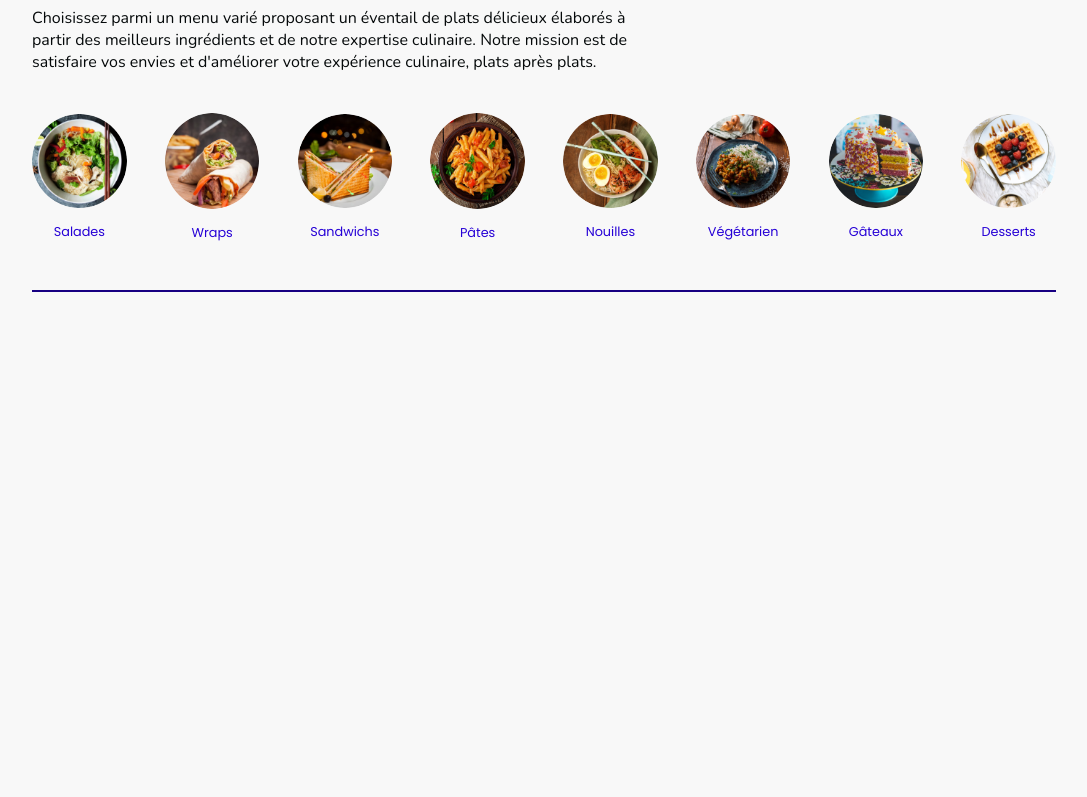
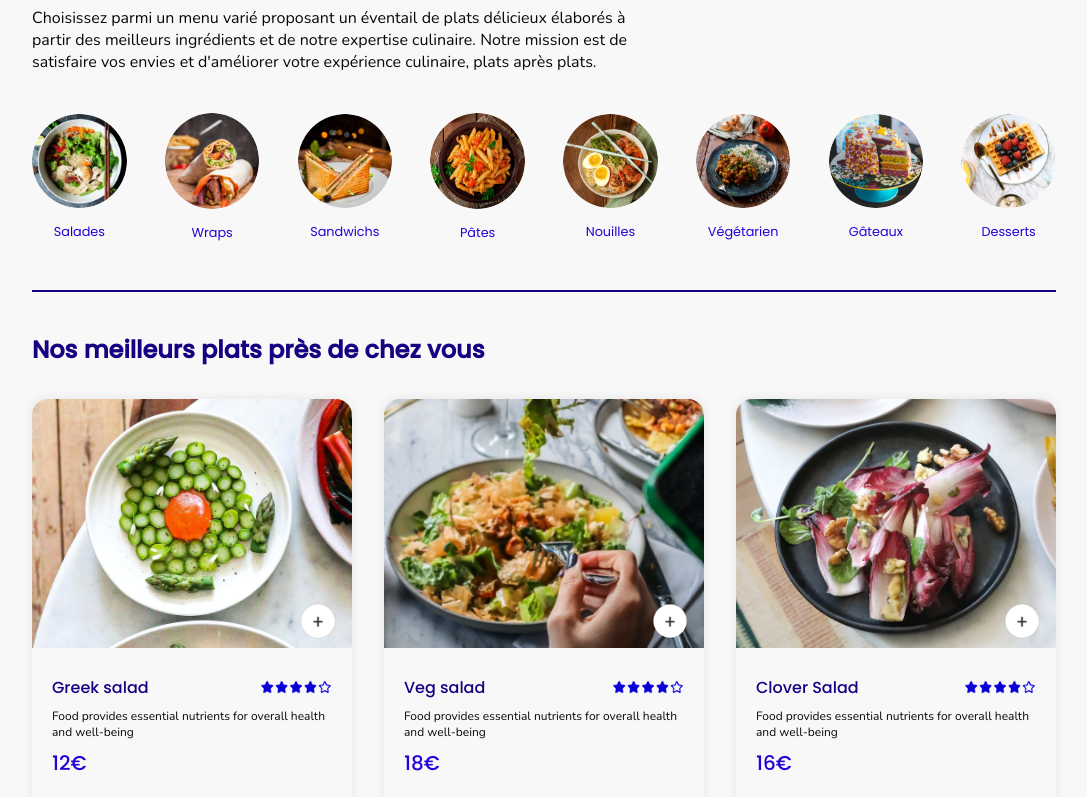
Before and after one commit to TheoAt/food-delivery-app, a React (Vite) app in the folder frontend/: page / in a window 1280 px wide. Shown: the part 661-1458 px from the top of the page, without its empty margins (96-1183 px from the left). Before the commit the page ends 961 px from the top, so only its background shows below. Built offline with nearby package versions, Linux system fonts and the light colour scheme.

Commit message:
add food list and food item + modification on assets menu

```diff
--- /dev/null
+++ b/frontend/src/components/FoodItem/FoodItem.css
@@ -0,0 +1,82 @@
+.food-item-container {
+    width: 100%;
+    margin: auto;
+    border-radius: 16px;
+    box-shadow: 0px 0px 12px #00000015;
+    transition: .2s;
+    animation: fadeIn 1s;
+}
+
+.food-item-img {
+    width: 100%;
+    border-radius: 16px 16px 0px 0px;
+}
+
+.food-item-info {
+    padding: 20px;
+}
+
+.food-item-name-rating {
+    display: flex;
+    justify-content: space-between;
+    align-items: center;
+    margin-bottom: var(--spacing);
+}
+
+.food-item-name-rating p {
+    font-size: var(--spacing-medium);
+    font-weight: 500;
+    color: var(--outremer);
+}
+
+.food-item-name-rating img {
+    filter: invert(13%) sepia(87%) saturate(5582%) hue-rotate(255deg) brightness(75%) contrast(138%);
+    width: 72px;
+}
+
+.food-item-desc {
+    font-size: 12px;
+    color: var(--dark-color);
+    font-family: var(--secondary-font);
+}
+
+.food-item-price {
+    color: var(--main-color);
+    font-size: 20px;
+    font-weight: 500;
+    margin: var(--spacing) 0;
+}
+
+.food-item-img-container {
+    position: relative
+}
+
+.food-item-img-container .add-icon {
+    width: 36px;
+    position: absolute;
+    bottom: 16px;
+    right: 16px;
+    cursor: pointer;
+    border-radius: 50%;
+}
+
+.food-item-counter {
+    position: absolute;
+    bottom: 16px;
+    right: 16px;
+    display: flex;
+    align-items: center;
+    gap: 12px;
+    padding: var(--spacing);
+    border-radius: 50px;
+    background-color: var(--light-color);
+}
+
+.food-item-counter img {
+    cursor: pointer;
+    width: 28px;
+}
+
+.food-item-counter p {
+    color: var(--outremer);
+}
--- /dev/null
+++ b/frontend/src/components/FoodItem/FoodItem.jsx
@@ -0,0 +1,39 @@
+import React, { useContext } from 'react'
+import './FoodItem.css'
+import { assets } from '../../assets/assets'
+import { StoreContext } from '../../context/StoreContext'
+
+const FoodItem = ({ id, name, price, description, image }) => {
+
+    const { cartItems, addToCart, removeFromCart } = useContext(StoreContext)
+
+    return (
+        <div className='food-item-container'>
+            <div className="food-item-img-container">
+                <img className='food-item-img' src={image} alt={name} />
+
+                {!cartItems[id] ?
+                    <img className='add-icon' onClick={() => addToCart(id)} src={assets.add_icon_white} alt='add_icon' />
+                    :
+                    <div className="food-item-counter">
+                        <img onClick={() => removeFromCart(id)} src={assets.remove_icon_red} alt="remove_icon" />
+                        <p>{cartItems[id]}</p>
+                        <img onClick={() => addToCart(id)} src={assets.add_icon_green} alt="add_icon" />
+                    </div>
+                }
+            </div>
+
+            <div className="food-item-info">
+                <div className="food-item-name-rating">
+                    <p>{name}</p>
+                    <img src={assets.rating_starts} alt="rating_stars" />
+                </div>
+
+                <p className="food-item-desc">{description}</p>
+                <p className="food-item-price">{price}€</p>
+            </div>
+        </div>
+    )
+}
+
+export default FoodItem
--- /dev/null
+++ b/frontend/src/components/FoodList/FoodList.css
@@ -0,0 +1,17 @@
+.food-list-container {
+    margin-top: var(--spacing-large);
+}
+
+.food-list-container h2 {
+    font-size: max(1.6vw, 24px);
+    font-weight: 600;
+    color: var(--outremer);
+}
+
+.food-list-contents {
+    display: grid;
+    grid-template-columns: repeat(auto-fill, minmax(240px, 1fr));
+    margin-top: var(--spacing-large);
+    gap: var(--spacing-large);
+    row-gap: 48px;
+}
--- /dev/null
+++ b/frontend/src/components/FoodList/FoodList.jsx
@@ -0,0 +1,23 @@
+import React, { useContext } from 'react'
+import './FoodList.css'
+import { StoreContext } from '../../context/StoreContext'
+import FoodItem from '../FoodItem/FoodItem'
+
+const FoodList = ({ category }) => {
+
+    const { food_list } = useContext(StoreContext)
+
+    return (
+        <div className='food-list-container' id='food-list'>
+            <h2>Nos meilleurs plats près de chez vous</h2>
+            <div className="food-list-contents">
+                {food_list.map((item, index) => {
+                    if (category === 'All' || category === item.category)
+                        return <FoodItem key={index} id={item._id} name={item.name} description={item.description} price={item.price} image={item.image} />
+                })}
+            </div>
+        </div>
+    )
+}
+
+export default FoodList
--- /dev/null
+++ b/frontend/src/context/StoreContext.jsx
@@ -0,0 +1,37 @@
+import { createContext, useState } from "react"
+import { food_list } from "../assets/assets"
+
+export const StoreContext = createContext(null)
+
+const StoreContextProvider = (props) => {
+
+    const [cartItems, setCartItems] = useState({})
+
+    const addToCart = (itemId) => {
+        if (!cartItems[itemId]) {
+            setCartItems((prev) => ({ ...prev, [itemId]: 1 }))
+        } else {
+            setCartItems((prev) => ({ ...prev, [itemId]: prev[itemId] + 1 }))
+        }
+    }
+
+    const removeFromCart = (itemId) => {
+        setCartItems((prev) => ({ ...prev, [itemId]: prev[itemId] - 1 }))
+    }
+
+    const contextValue = {
+        food_list,
+        cartItems,
+        setCartItems,
+        addToCart,
+        removeFromCart
+    }
+
+    return (
+        <StoreContext.Provider value={contextValue}>
+            {props.children}
+        </StoreContext.Provider>
+    )
+}
+
+export default StoreContextProvider
--- a/frontend/src/main.jsx
+++ b/frontend/src/main.jsx
@@ -4,9 +4,12 @@ import App from './App.jsx'
 import './index.css'
 
 import { BrowserRouter } from 'react-router-dom'
+import StoreContextProvider from './context/StoreContext.jsx'
 
 ReactDOM.createRoot(document.getElementById('root')).render(
   <BrowserRouter>
-    <App />
+    <StoreContextProvider>
+      <App />
+    </StoreContextProvider>
   </BrowserRouter>
 )
--- a/frontend/src/pages/Home/Home.jsx
+++ b/frontend/src/pages/Home/Home.jsx
@@ -4,6 +4,7 @@ import './Home.css'
 //Import components
 import Header from '../../components/Header/Header'
 import Menu from '../../components/Menu/Menu'
+import FoodList from '../../components/FoodList/FoodList'
 
 const Home = () => {
 
@@ -13,6 +14,7 @@ const Home = () => {
         <div className='home-container'>
             <Header />
             <Menu category={category} setCategory={setCategory} />
+            <FoodList category={category} />
         </div>
     )
 }
```
Also changed, not shown: frontend/src/assets/assets.js (+32 -32 lines).
